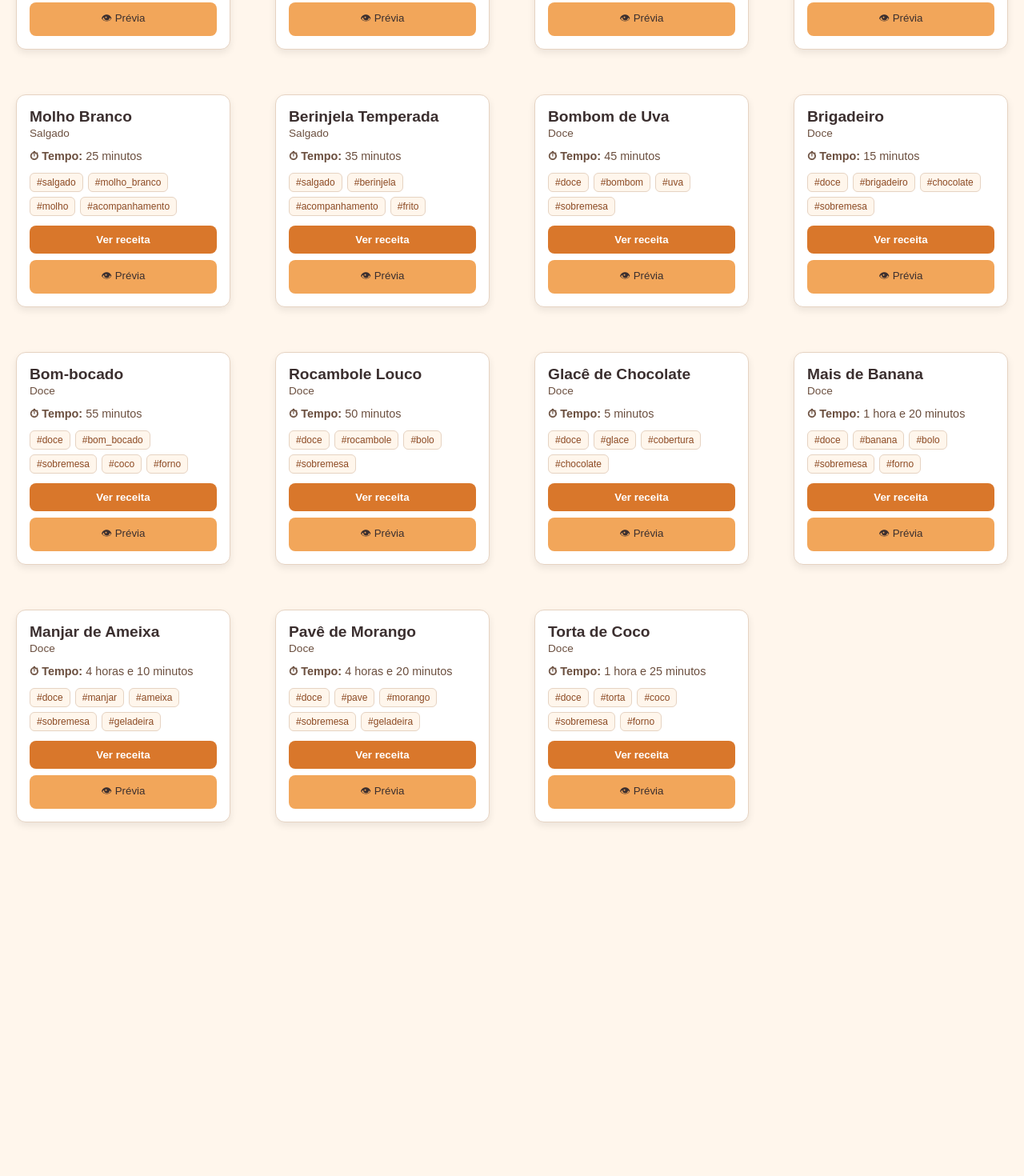
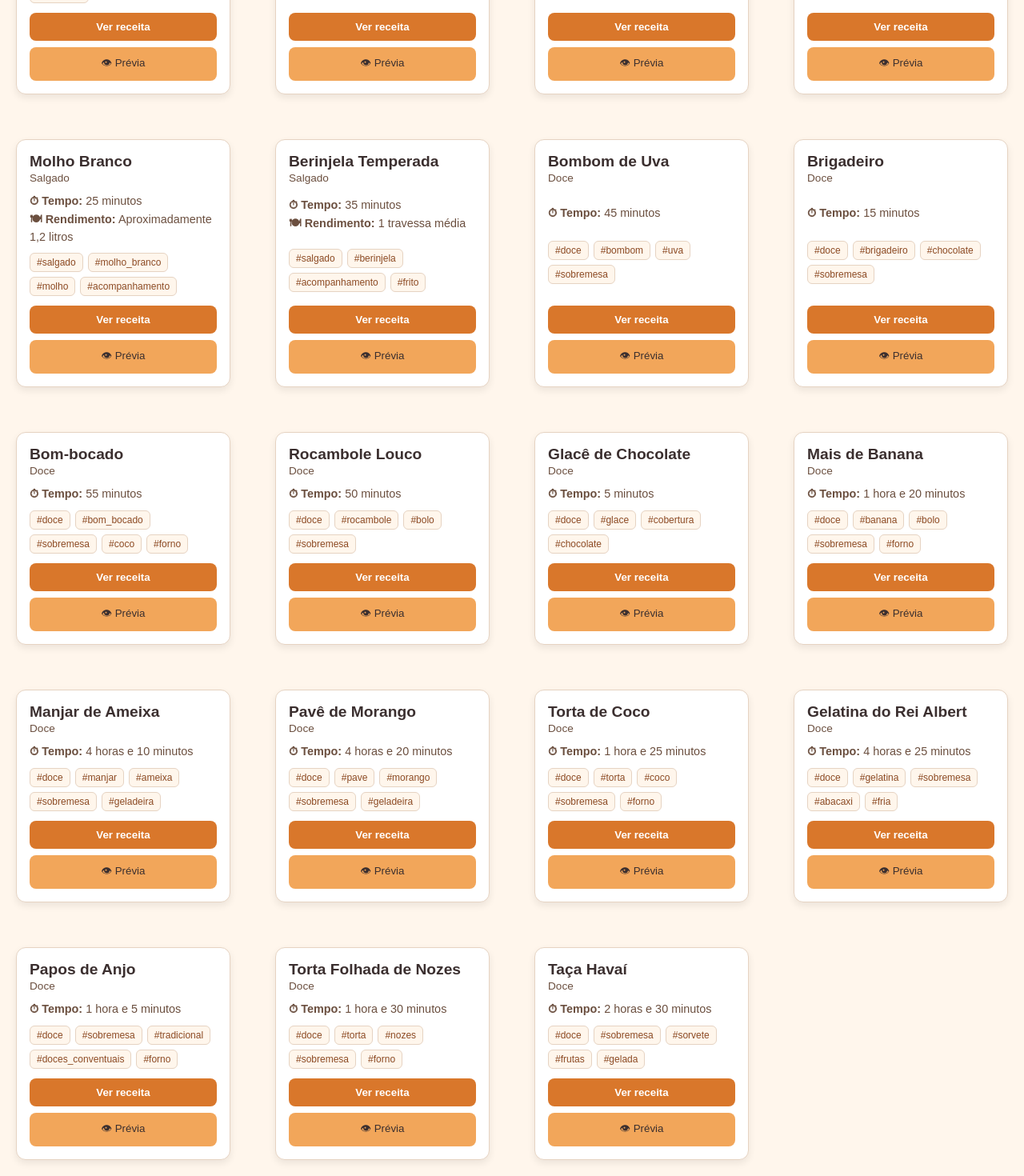
Before and after one commit to YasminVenceslau/ReceitasM, a React (Vite) app: page / in a window 1280 px wide. Shown: the part 2215-3685 px from the top of the page at 80% size. Before the commit the page ends 3263 px from the top, so only its background shows below. Built offline with nearby package versions, Linux system fonts and the light colour scheme.

Commit message:
Update receitas.ts

```diff
--- a/src/data/receitas.ts
+++ b/src/data/receitas.ts
@@ -783,7 +783,7 @@ export const receitas = [
     ],
 
     forma: "Forma de pizza",
-
+    "rendimento": "4 a 6 porções",
     // 🔹 Quantidade estimada (não altera a receita)
     porcoes: {
         pessoas: "4 a 6",
@@ -800,7 +800,7 @@ export const receitas = [
         total: "aprox. 1 hora"
     },
 
-    // 🔹 INGREDIENTES com ortografia corrigida
+    //
     ingredientes: {
         massa: [
         "2 tabletes de fermento",
@@ -861,7 +861,7 @@ export const receitas = [
 
     // Forma não se aplica, mas mantida para padronização
     forma: "Não se aplica",
-
+    "rendimento": "6 a 8 porções",
     // 🔹 Quantidade estimada com base no tipo de preparo
     porcoes: {
         pessoas: "6 a 8",
@@ -918,7 +918,7 @@ export const receitas = [
     ],
 
     forma: "Forma média untada",
-
+    "rendimento": "6 a 8 porções",
     porcoes: {
         pessoas: "6 a 8",
         unidades: ""
@@ -987,7 +987,7 @@ export const receitas = [
     ],
 
     forma: "Assadeira untada",
-
+    "rendimento": "8 a 10 porções",
     porcoes: {
         pessoas: "8 a 10",
         unidades: "aprox. 25 a 30 unidades"
@@ -1047,7 +1047,7 @@ export const receitas = [
   ],
 
   forma: "Refratário médio untado",
-
+  "rendimento": "6 a 8 porções",
   porcoes: {
     pessoas: "6 a 8",
     unidades: ""
@@ -1108,7 +1108,7 @@ export const receitas = [
     "#baiana",
     "#pratoPrincipal"
   ],
-
+  "rendimento": "10 a 12 porções",
   'Porções': {
     pessoas: "10 a 12",
     unidades: ""
@@ -1200,7 +1200,7 @@ export const receitas = [
   ],
 
   forma: "Forma untada",
-
+  "rendimento": "8 a 10 porções",
   'porções': {
     pessoas: "8 a 10",
     unidades: ""
@@ -1261,7 +1261,7 @@ export const receitas = [
   ],
 
   forma: "Frigideira untada",
-
+  "rendimento": "4 porções",
   porções: {
     pessoas: "4",
     unidades: "8 a 10 panquecas"
@@ -1317,7 +1317,7 @@ export const receitas = [
   ],
 
   forma: "Assadeira untada",
-
+  "rendimento": "8 a 10 porções",
   porções: {
     pessoas: "8 a 10",
     unidades: ""
@@ -1391,10 +1391,10 @@ export const receitas = [
   ],
 
   forma: "Assadeira untada",
-
+  "rendimento": "10 porções",
   porções: {
-    pessoas: "",
-    unidades: ""
+    pessoas: "10",
+    unidades: "20"
   },
 
   tempo_preparo: {
@@ -1448,6 +1448,7 @@ export const receitas = [
   ]
 }
 ,
+
 // === Receita 25: Molho Branco ===
 {
   id: 25,
@@ -1460,9 +1461,11 @@ export const receitas = [
     "#acompanhamento"
   ],
 
+  rendimento: "Aproximadamente 1,2 litros",
+
   porções: {
-    pessoas: "",
-    unidades: ""
+    pessoas: "6 a 8",
+    unidades: "Serve massas, legumes ou carnes"
   },
 
   tempo_preparo: {
@@ -1488,16 +1491,18 @@ export const receitas = [
       "Acrescente a cebola ralada e refogue.",
       "Adicione quase todo o leite.",
       "À parte, dissolva a farinha de trigo em um pouco do leite reservado.",
-      "Junte essa mistura ao molho e mexa bem.",
+      "Junte essa mistura ao molho, mexendo sempre.",
       "Deixe ferver até engrossar.",
       "Acrescente os cubos de caldo de carne ou de galinha."
     ],
-    finalização: [
+    finalizacao: [
       "Desligue o fogo.",
       "Acrescente o creme de leite e misture bem."
     ]
   }
-},
+}
+,
+
 // === Receita 26: Berinjela Temperada ===
 {
   id: 26,
@@ -1510,6 +1515,8 @@ export const receitas = [
     "#frito"
   ],
 
+  rendimento: "1 travessa média",
+
   porções: {
     pessoas: "4 a 6",
     unidades: ""
@@ -1539,11 +1546,11 @@ export const receitas = [
   modo_preparo: {
     preparo_berinjela: [
       "Lave bem as berinjelas.",
-      "Frite as berinjelas inteiras, com casca, em óleo e água.",
+      "Frite as berinjelas inteiras, com casca, utilizando óleo e água.",
       "Retire e deixe escorrer."
     ],
-    tempero: [
-      "À parte, misture o suco dos limões, o alho, a cebola e o terrine.",
+    preparo_tempero: [
+      "Misture o suco dos limões, o alho, a cebola e o terrine.",
       "Tempere com pimenta-do-reino."
     ],
     montagem: [
@@ -1551,7 +1558,8 @@ export const receitas = [
       "Cubra com o tempero preparado."
     ]
   }
-},
+}
+,
 // === Receita 27: Bombom de Uva ===
 {
   id: 27,
@@ -2045,6 +2053,274 @@ export const receitas = [
     "Retire do forno e deixe esfriar.",
     "Decore com frutas a gosto."
   ]
+},
+// === Receita 36: Gelatina do Rei Albert ===
+{
+  id: 36,
+  nome: "Gelatina do Rei Albert",
+  categoria: "Doce",
+  tags: [
+    "#doce", // 🔹 TAG OBRIGATÓRIA
+    "#gelatina",
+    "#sobremesa",
+    "#abacaxi",
+    "#fria"
+  ],
+
+  forma: "Forma lisa levemente untada",
+
+  porções: {
+    pessoas: "8 a 10",
+    unidades: ""
+  },
+
+  tempo_preparo: {
+    preparo: "25 minutos",
+    geladeira: "4 horas",
+    total: "4 horas e 25 minutos"
+  },
+
+  ingredientes: {
+    base: [
+      "6 claras",
+      "6 colheres de sopa de açúcar",
+      "10 folhas de gelatina vermelha",
+      "1 xícara de água"
+    ],
+    recheio: [
+      "1 lata de abacaxi em pedaços"
+    ],
+    cobertura: [
+      "6 gemas",
+      "6 colheres de sopa de açúcar"
+    ]
+  },
+
+  modo_preparo: {
+    preparo_base: [
+      "Bata as claras em neve.",
+      "Junte o açúcar e bata como para suspiro.",
+      "Derreta as folhas de gelatina na água.",
+      "Quando ferver, coe a gelatina em um pano.",
+      "Misture a gelatina coada ao suspiro.",
+      "Acrescente o abacaxi picado e misture bem.",
+      "Coloque em uma forma e leve à geladeira até firmar."
+    ],
+    preparo_cobertura: [
+      "Bata as gemas com o açúcar até quase o ponto de gemada.",
+      "Despeje essa mistura sobre a gelatina já firme."
+    ]
+  },
+
+  finalização: [
+    "Leve novamente à geladeira para firmar.",
+    "Desenforme.",
+    "Decore com frutas a gosto."
+  ]
+},
+// === Receita 37: Papos de Anjo ===
+{
+  id: 37,
+  nome: "Papos de Anjo",
+  categoria: "Doce",
+  tags: [
+    "#doce", // 🔹 TAG OBRIGATÓRIA
+    "#sobremesa",
+    "#tradicional",
+    "#doces_conventuais",
+    "#forno"
+  ],
+
+  forma: "Forminhas individuais untadas com manteiga",
+
+  porções: {
+    pessoas: "10 a 12",
+    unidades: "aproximadamente 20 unidades"
+  },
+
+  tempo_preparo: {
+    preparo: "30 minutos",
+    forno: "20 minutos",
+    calda: "15 minutos",
+    total: "1 hora e 5 minutos"
+  },
+
+  ingredientes: {
+    massa: [
+      "6 ovos (somente as gemas)"
+    ],
+    calda: [
+      "1 kg de açúcar",
+      "1 litro de água",
+      "1/2 fava de baunilha"
+    ]
+  },
+
+  modo_preparo: {
+    preparo_massa: [
+      "Bata bem as gemas até ficarem claras e com o dobro do volume.",
+      "Coloque pequenas porções da mistura em forminhas untadas com manteiga.",
+      "Leve ao forno até crescerem e dourarem."
+    ],
+    preparo_calda: [
+      "Leve ao fogo o açúcar, a água e a fava de baunilha.",
+      "Deixe ferver até formar uma calda clara e transparente."
+    ],
+    finalizacao: [
+      "Retire os papos de anjo das forminhas.",
+      "Coloque-os diretamente na calda ainda quente.",
+      "Deixe ferver até ficarem bem transparentes."
+    ]
+  }
+},
+// === Receita 38 (versão simplificada): Torta Folhada de Nozes ===
+{
+  id: 38,
+  nome: "Torta Folhada de Nozes",
+  categoria: "Doce",
+  tags: [
+    "#doce", // 🔹 TAG OBRIGATÓRIA
+    "#torta",
+    "#nozes",
+    "#sobremesa",
+    "#forno"
+  ],
+
+  forma: "Forma redonda untada com água fria",
+
+  porções: {
+    pessoas: "8 a 10",
+    unidades: ""
+  },
+
+  tempo_preparo: {
+    preparo: "40 minutos",
+    descanso: "10 minutos",
+    forno: "40 minutos",
+    total: "1 hora e 30 minutos"
+  },
+
+  ingredientes: {
+    massa: [
+      "1 1/2 xícara de farinha de trigo",
+      "6 colheres de sopa de manteiga",
+      "1 colher de chá de sal",
+      "1/2 xícara de água"
+    ],
+    recheio: [
+      "4 xícaras de nozes moídas (aproximadamente 100 g)",
+      "1 colher de sopa de amido de milho (Maizena)",
+      "1 colher de chá de baunilha",
+      "1/3 de xícara de açúcar",
+      "Gemas (das claras utilizadas)",
+      "2 claras",
+      "Manteiga (para bater o recheio)"
+    ]
+  },
+
+  modo_preparo: {
+    preparo_massa: [
+      "Peneire a farinha sobre uma superfície limpa.",
+      "Faça uma cova no centro e coloque o sal e a água.",
+      "Misture até formar uma massa lisa, que não grude nas mãos.",
+      "Abra a massa com um rolo.",
+      "Espalhe parte da manteiga sobre a massa.",
+      "Dobre a massa em três partes.",
+      "Abra novamente e repita esse processo até usar toda a manteiga (4 dobras no total).",
+      "Reserve a massa."
+    ],
+    preparo_recheio: [
+      "Bata a manteiga com 1/3 de xícara de açúcar até formar um creme.",
+      "Junte as gemas, uma a uma.",
+      "Acrescente as nozes moídas, o amido de milho e a baunilha.",
+      "Bata as claras em neve.",
+      "Misture as claras com o restante do açúcar.",
+      "Incorpore delicadamente ao recheio."
+    ],
+    montagem: [
+      "Divida a massa em três partes iguais.",
+      "Reserve uma parte para fazer o gradeado.",
+      "Abra as outras duas partes.",
+      "Forre o fundo e as laterais da forma.",
+      "Coloque o recheio.",
+      "Leve ao forno por 10 minutos.",
+      "Retire do forno.",
+      "Faça um gradeado com a massa reservada."
+    ]
+  },
+
+  finalizacao: [
+    "Leve novamente ao forno por mais 30 minutos.",
+    "Retire do forno e deixe esfriar antes de desenformar."
+  ]
+},
+// === Receita 39: Taça Havaí ===
+{
+  id: 39,
+  nome: "Taça Havaí",
+  categoria: "Doce",
+  tags: [
+    "#doce", // 🔹 TAG OBRIGATÓRIA
+    "#sobremesa",
+    "#sorvete",
+    "#frutas",
+    "#gelada"
+  ],
+
+  forma: "Taças individuais",
+
+  porções: {
+    pessoas: "5",
+    unidades: "5 taças"
+  },
+
+  tempo_preparo: {
+    preparo: "30 minutos",
+    geladeira: "2 horas",
+    total: "2 horas e 30 minutos"
+  },
+
+  ingredientes: {
+    creme: [
+      "1 lata de leite condensado",
+      "1 lata de água",
+      "2 gemas",
+      "1 colher de sopa de farinha de trigo",
+      "1 colher de sopa de açúcar",
+      "1 colher de sopa de suco de limão"
+    ],
+    frutas: [
+      "3 abacaxis",
+      "1 lata de morango picado",
+      "Cerejas em calda"
+    ],
+    montagem: [
+      "Sorvete de morango"
+    ]
+  },
+
+  modo_preparo: {
+    preparo_creme: [
+      "Corte os abacaxis ao meio no sentido do comprimento.",
+      "Descasque uma metade e reserve as outras metades.",
+      "Bata no liquidificador a metade descascada do abacaxi.",
+      "Utilize aproximadamente 1 xícara e meia do suco obtido.",
+      "Misture o suco do abacaxi com as gemas, a farinha e o açúcar.",
+      "Leve ao fogo brando, mexendo sem parar, até obter um creme.",
+      "Retire do fogo e deixe esfriar.",
+      "Leve à geladeira para gelar."
+    ],
+    preparo_frutas: [
+      "Retire o centro duro do abacaxi reservado.",
+      "Retire a polpa e pique em pedacinhos.",
+      "Reserve."
+    ],
+    montagem: [
+      "Coloque um pouco do creme no fundo da taça.",
+      "Sobre o creme, coloque três bolas de sorvete de morango.",
+      "Decore com pedaços de abacaxi, cerejas em calda ou morangos frescos."
+    ]
+  }
 }
 
 
@@ -2064,4 +2340,6 @@ export const receitas = [
 
 
 
+
+
 ]
```
